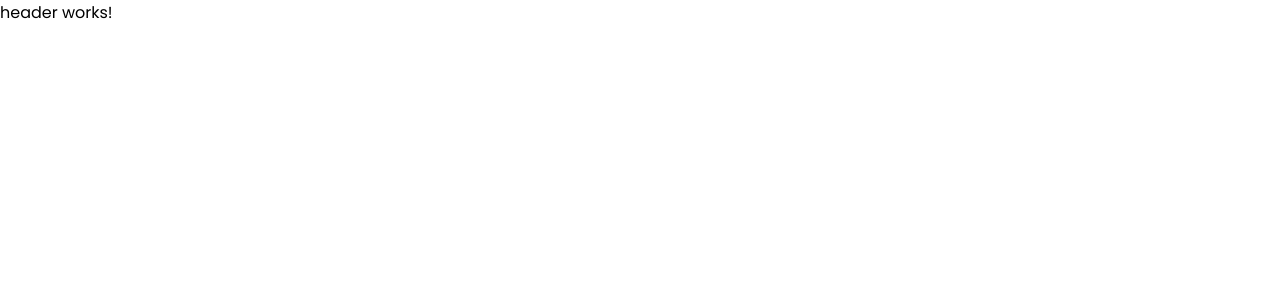
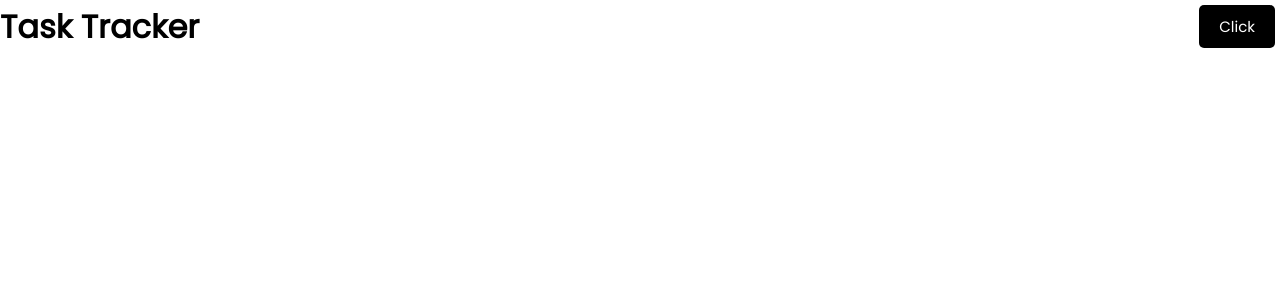
Before and after one commit to mossykazemi/Angular-TaskTracker, an Angular app: page / in a window 1280 px wide. Shown: the top 300 px of the page. Built offline with nearby package versions, Linux system fonts and the light colour scheme.

Commit message:
button component added

```diff
--- a/src/app/app.component.ts
+++ b/src/app/app.component.ts
@@ -6,5 +6,5 @@
   styleUrls: ['./app.component.css']
 })
 export class AppComponent {
-  title:string = 'Task Tracker';
+
 }
--- a/src/app/app.module.ts
+++ b/src/app/app.module.ts
@@ -3,11 +3,13 @@
 
 import { AppComponent } from './app.component';
 import { HeaderComponent } from './components/header/header.component';
+import { ButtonComponent } from './components/button/button.component';
 
 @NgModule({
   declarations: [
     AppComponent,
-    HeaderComponent
+    HeaderComponent,
+    ButtonComponent
   ],
   imports: [
     BrowserModule
--- /dev/null
+++ b/src/app/components/button/button.component.html
@@ -0,0 +1 @@
+<button class="btn">Click</button>
--- /dev/null
+++ b/src/app/components/button/button.component.ts
@@ -0,0 +1,15 @@
+import { Component, OnInit } from '@angular/core';
+
+@Component({
+  selector: 'app-button',
+  templateUrl: './button.component.html',
+  styleUrls: ['./button.component.css']
+})
+export class ButtonComponent implements OnInit {
+
+  constructor() { }
+
+  ngOnInit(): void {
+  }
+
+}
--- a/src/app/components/header/header.component.css
+++ b/src/app/components/header/header.component.css
@@ -0,0 +1,6 @@
+header {
+  display: flex;
+  justify-content: space-between;
+  align-items: center;
+  margin-bottom: 20px;
+}
--- a/src/app/components/header/header.component.html
+++ b/src/app/components/header/header.component.html
@@ -1 +1,4 @@
-<p>header works!</p>
+<header>
+  <h1>{{ title }}</h1>
+  <app-button></app-button>
+</header>
--- a/src/app/components/header/header.component.ts
+++ b/src/app/components/header/header.component.ts
@@ -7,6 +7,8 @@
 })
 export class HeaderComponent implements OnInit {
 
+  title:string = 'Task Tracker';
+
   constructor() { }
 
   ngOnInit(): void {
```
Also changed, not shown: src/app/components/button/button.component.css (added), 1 other file (tests, documents, lock files or other folders).
